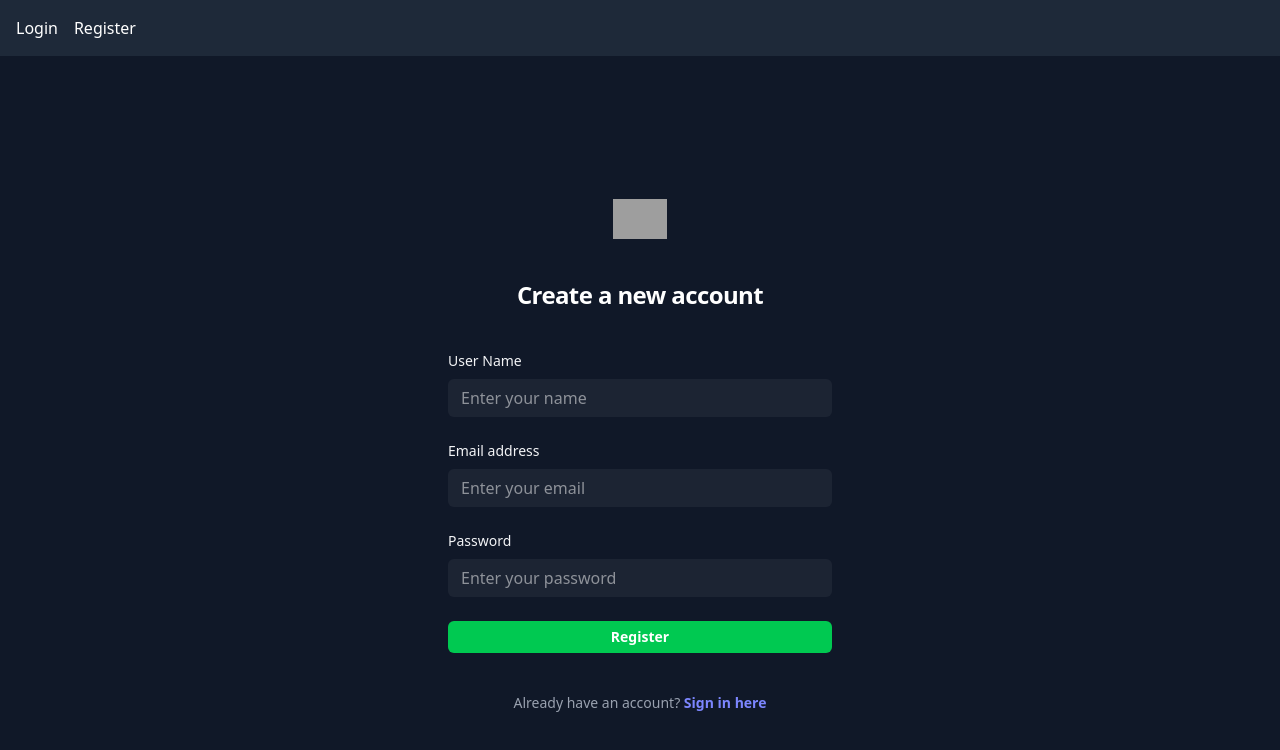
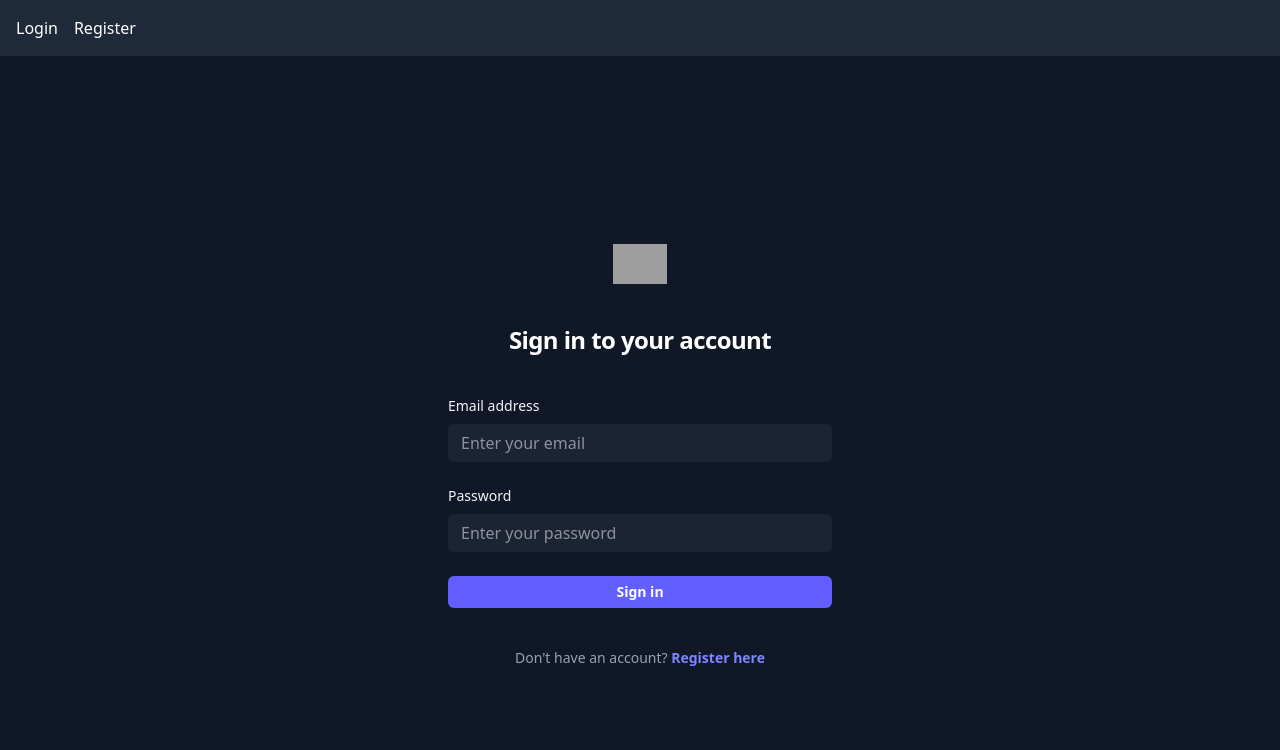
Before and after one commit to Manishpandey10/ManishTask, a React (Vite) app in the folder Client/: page / in a window 1280 px wide. Shown: the top 750 px of the page. Built offline with nearby package versions, Linux system fonts and the light colour scheme; grey boxes are pictures that could not be loaded.

Commit message:
Update App.tsx

```diff
--- a/Client/src/App.tsx
+++ b/Client/src/App.tsx
@@ -12,8 +12,8 @@
       </nav>
 
       <Routes>
-        <Route path="/" element={<Register />} />
-        <Route path="/login" element={<Login />} />
+        <Route path="/register" element={<Register />} />
+        <Route path="/" element={<Login />} />
         <Route path="/welcome" element={<Welcome />} />
       </Routes>
     </Router>
```
